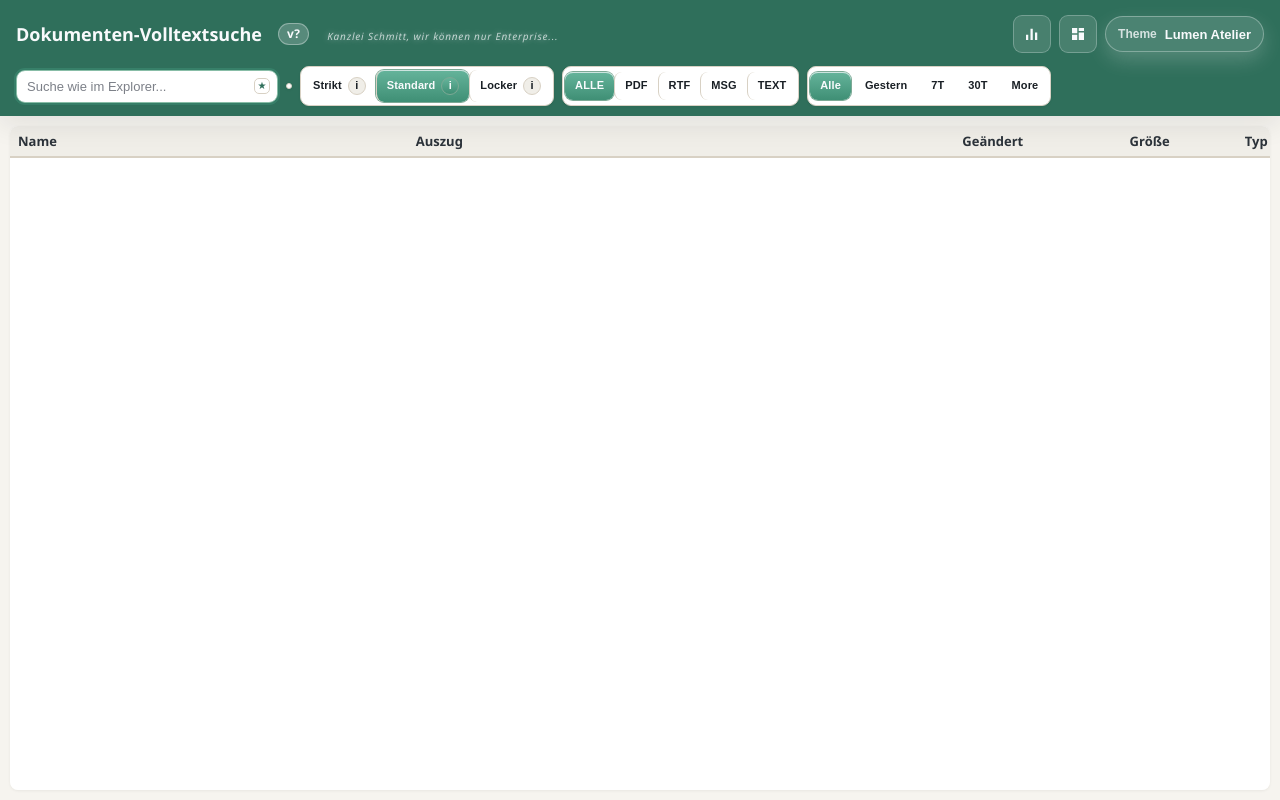
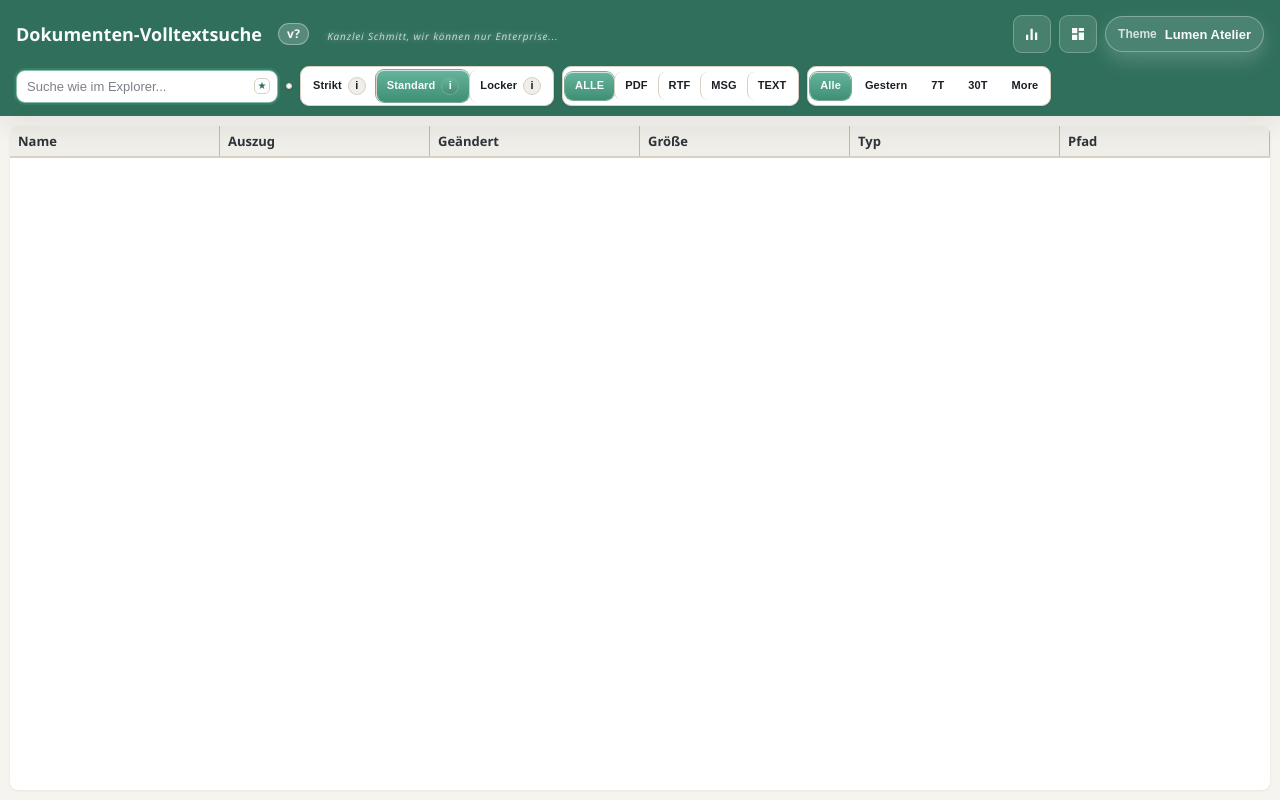
Before and after one commit to taumeister/index-search, a FastAPI app: page / in a window 1280 px wide. Run offline with FastAPI, Linux system fonts and the light colour scheme; lists and menus that the app fills with data are empty; parts of the project's set-up code (start-up, migrations or seed data) failed here and were passed over.

Commit message:
Themes sortiert, Spalten-Resizing stabilisiert, Version 0.3.13

```diff
--- a/app/frontend/static/css/01-base.css
+++ b/app/frontend/static/css/01-base.css
@@ -23,6 +23,10 @@ h1 {
 
 .hidden {
     display: none !important;
+}
+
+.dragging-columns {
+    user-select: none;
 }
 
 @supports not (zoom: 1) {
--- a/app/frontend/static/css/03-components/table.css
+++ b/app/frontend/static/css/03-components/table.css
@@ -157,9 +157,9 @@ tr.active {
 
 .resize-handle {
     position: absolute;
-    right: -12px;
+    right: -9px;
     top: 0;
-    width: 24px;
+    width: 18px;
     height: 100%;
     cursor: col-resize;
 }
@@ -169,7 +169,7 @@ tr.active {
     position: absolute;
     top: 0;
     bottom: 0;
-    right: 10px;
+    right: 9px;
     width: 1px;
     background: color-mix(in srgb, var(--color-muted) 70%, transparent);
     opacity: 0.6;
--- a/app/frontend/static/main.js
+++ b/app/frontend/static/main.js
@@ -42,10 +42,10 @@ const DEFAULT_THEME = "lumen-atelier";
 const THEMES = [
     { id: "lumen-atelier", label: "Lumen Atelier", tone: "Light" },
     { id: "marble-coast", label: "Marble Coast", tone: "Light" },
+    { id: "aurora-atelier", label: "Aurora Atelier", tone: "Light" },
     { id: "nocturne-atlas", label: "Nocturne Atlas", tone: "Dark" },
     { id: "graphite-ember", label: "Graphite Ember", tone: "Dark" },
     { id: "velvet-eclipse", label: "Velvet Eclipse", tone: "Dark" },
-    { id: "aurora-atelier", label: "Aurora Atelier", tone: "Light" },
     { id: "obsidian-prism", label: "Obsidian Prism", tone: "Dark" },
 ];
 
@@ -1412,12 +1412,18 @@ focusSearchInput();
 function setupResizableColumns() {
     const headerRow = document.querySelector("#results-table thead tr");
     const tbody = document.querySelector("#results-table tbody");
+    const colgroup = document.querySelector("#results-table colgroup");
     if (!headerRow) return;
+    const MIN_COL_WIDTH = 80;
 
     function setColumnWidth(colIdx, widthPx) {
-        const value = `${Math.max(40, widthPx)}px`;
+        const value = `${Math.max(MIN_COL_WIDTH, widthPx)}px`;
         const th = headerRow.querySelectorAll("th")[colIdx];
         if (th) th.style.width = value;
+        if (colgroup) {
+            const col = colgroup.querySelector(`col[data-col-idx="${colIdx}"]`);
+            if (col) col.style.width = value;
+        }
         if (!tbody) return;
         tbody.querySelectorAll(`tr td:nth-child(${colIdx + 1})`).forEach((td) => {
             td.style.width = value;
@@ -1436,11 +1442,18 @@ function setupResizableColumns() {
             }
         } else if (th.dataset.width) {
             th.style.width = th.dataset.width;
+            if (colgroup) {
+                const col = colgroup.querySelector(`col[data-col-idx="${index}"]`);
+                if (col) col.style.width = th.dataset.width;
+            }
         }
         const handle = document.createElement("div");
         handle.className = "resize-handle";
         let startX = 0;
         let startWidth = 0;
+        let nextWidth = 0;
+        let hasNext = index < headerRow.querySelectorAll("th").length - 1;
+        const table = document.getElementById("results-table");
         let dragging = false;
 
         handle.addEventListener("click", (e) => e.stopPropagation());
@@ -1449,10 +1462,21 @@ function setupResizableColumns() {
             dragging = true;
             startX = e.clientX ?? 0;
             startWidth = parseFloat(getComputedStyle(th).width) || th.offsetWidth;
+            hasNext = index < headerRow.querySelectorAll("th").length - 1;
+            if (hasNext) {
+                const nextTh = headerRow.querySelectorAll("th")[index + 1];
+                nextWidth = parseFloat(getComputedStyle(nextTh).width) || nextTh.offsetWidth;
+            } else {
+                nextWidth = 0;
+            }
             try {
                 handle.setPointerCapture(e.pointerId);
             } catch (_) {
                 /* ignore */
+            }
+            document.body.classList.add("dragging-columns");
+            if (tbody) {
+                tbody.style.pointerEvents = "none";
             }
             document.addEventListener("pointermove", onDrag, true);
             document.addEventListener("pointerup", stopDrag, true);
@@ -1466,9 +1490,20 @@ function setupResizableColumns() {
                 return;
             }
             const clientX = e.clientX ?? startX;
-            const newWidth = Math.max(40, startWidth + (clientX - startX));
+            const delta = clientX - startX;
+            if (hasNext) {
+                const total = startWidth + nextWidth;
+                const newCurrent = Math.min(Math.max(MIN_COL_WIDTH, startWidth + delta), total - MIN_COL_WIDTH);
+                const newNext = total - newCurrent;
+                setColumnWidth(index, newCurrent);
+                setColumnWidth(index + 1, newNext);
+            } else {
+                const tableWidth = table ? table.clientWidth : window.innerWidth;
+                const maxCurrent = Math.max(MIN_COL_WIDTH, tableWidth - MIN_COL_WIDTH * (headerRow.querySelectorAll("th").length - 1));
+                const newWidth = Math.min(Math.max(MIN_COL_WIDTH, startWidth + delta), maxCurrent);
+                setColumnWidth(index, newWidth);
+            }
             e.preventDefault();
-            setColumnWidth(index, newWidth);
         }
 
         function stopDrag() {
@@ -1476,16 +1511,26 @@ function setupResizableColumns() {
             dragging = false;
             document.removeEventListener("pointermove", onDrag, true);
             document.removeEventListener("pointerup", stopDrag, true);
+            document.body.classList.remove("dragging-columns");
             const widths = {};
             headerRow.querySelectorAll("th").forEach((th2, idx) => {
                 if (th2.style.width) widths[idx] = th2.style.width;
             });
             localStorage.setItem("colWidths", JSON.stringify(widths));
+            if (tbody) {
+                tbody.style.pointerEvents = "";
+            }
             setTimeout(() => {
                 resizingColumn = false;
             }, 50);
         }
         th.appendChild(handle);
+    });
+
+    // Ensure initial widths apply to cols as well (for datasets without stored widths)
+    headerRow.querySelectorAll("th").forEach((th, idx) => {
+        const w = th.style.width || th.dataset.width;
+        if (w) setColumnWidth(idx, parseFloat(w));
     });
 }
 
--- a/app/frontend/templates/index.html
+++ b/app/frontend/templates/index.html
@@ -122,6 +122,14 @@
     <main id="layout">
         <section class="results" id="results-pane">
             <table id="results-table">
+                <colgroup>
+                    <col data-col-idx="0" />
+                    <col data-col-idx="1" />
+                    <col data-col-idx="2" />
+                    <col data-col-idx="3" />
+                    <col data-col-idx="4" />
+                    <col data-col-idx="5" />
+                </colgroup>
                 <thead>
                     <tr>
                         <th data-key="filename" data-width="50ch">Name</th>
```
Also changed, not shown: 1 other file.
